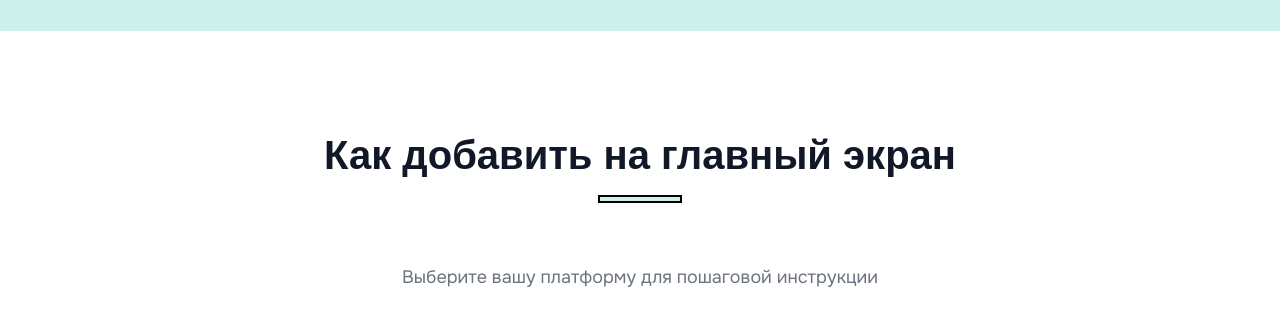
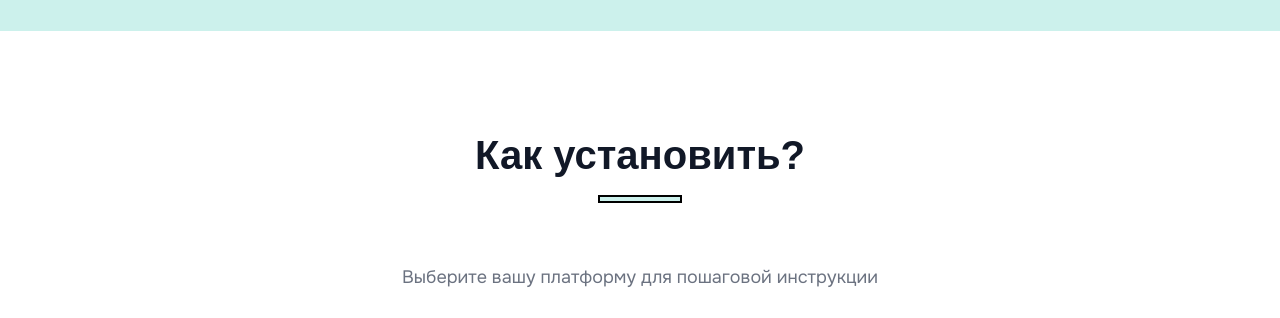
Before and after one commit to Samur000/SDVIG-INFO, a plain HTML site: page index.html in a window 1280 px wide. Shown: the part 7500-7818 px from the top of the page. Drawn offline with Linux system fonts and the light colour scheme; a web font is replaced by a local one.

Commit message:
update doc

```diff
--- a/index.html
+++ b/index.html
@@ -486,7 +486,7 @@
 		<!-- HOW TO INSTALL -->
 		<section class="install" id="install">
 			<div class="container">
-				<h2 class="section-title">Как добавить на главный экран</h2>
+				<h2 class="section-title">Как установить?</h2>
 				<p class="install-subtitle">Выберите вашу платформу для пошаговой инструкции</p>
 
 				<div class="install-cards">
```
